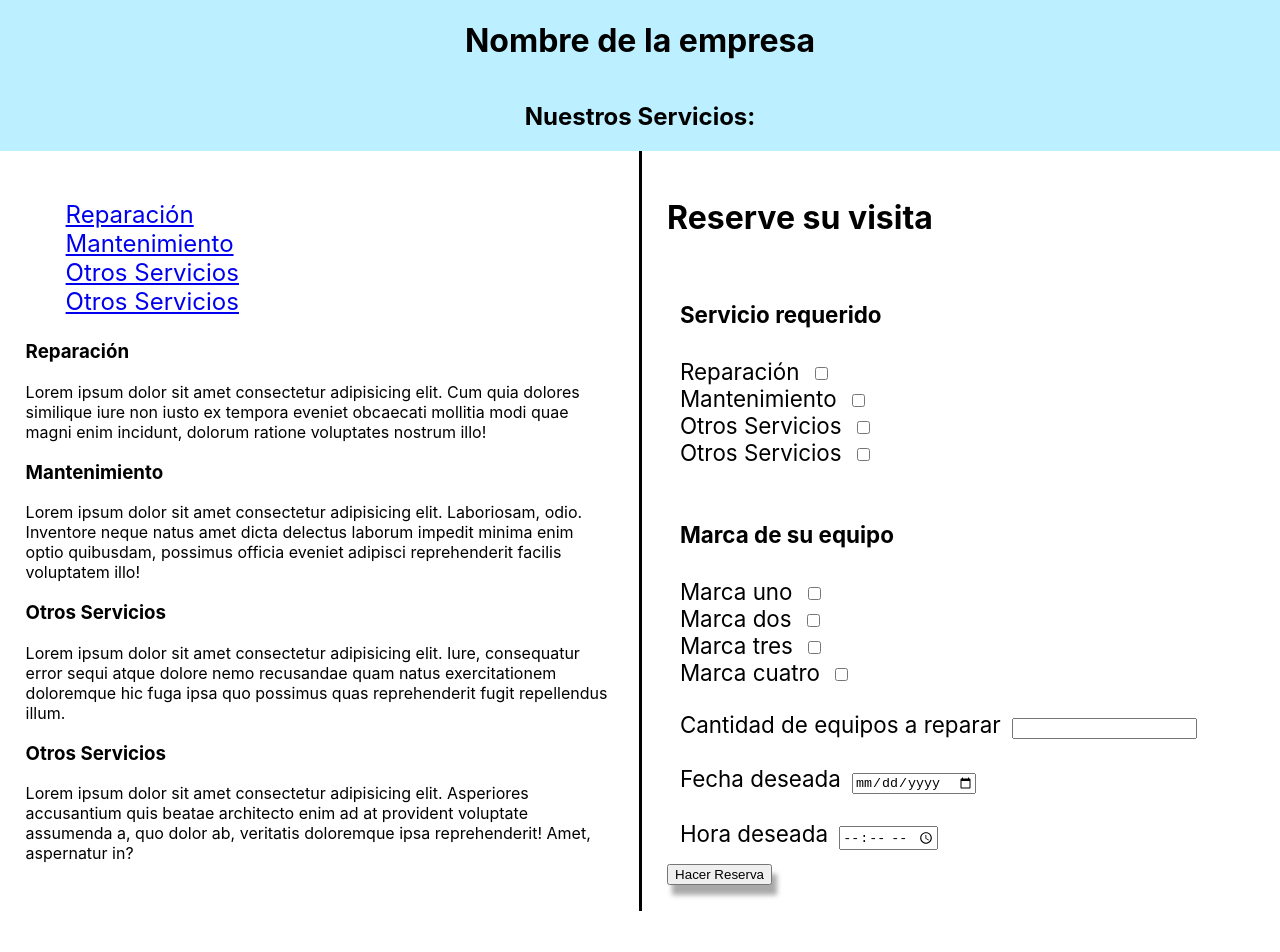
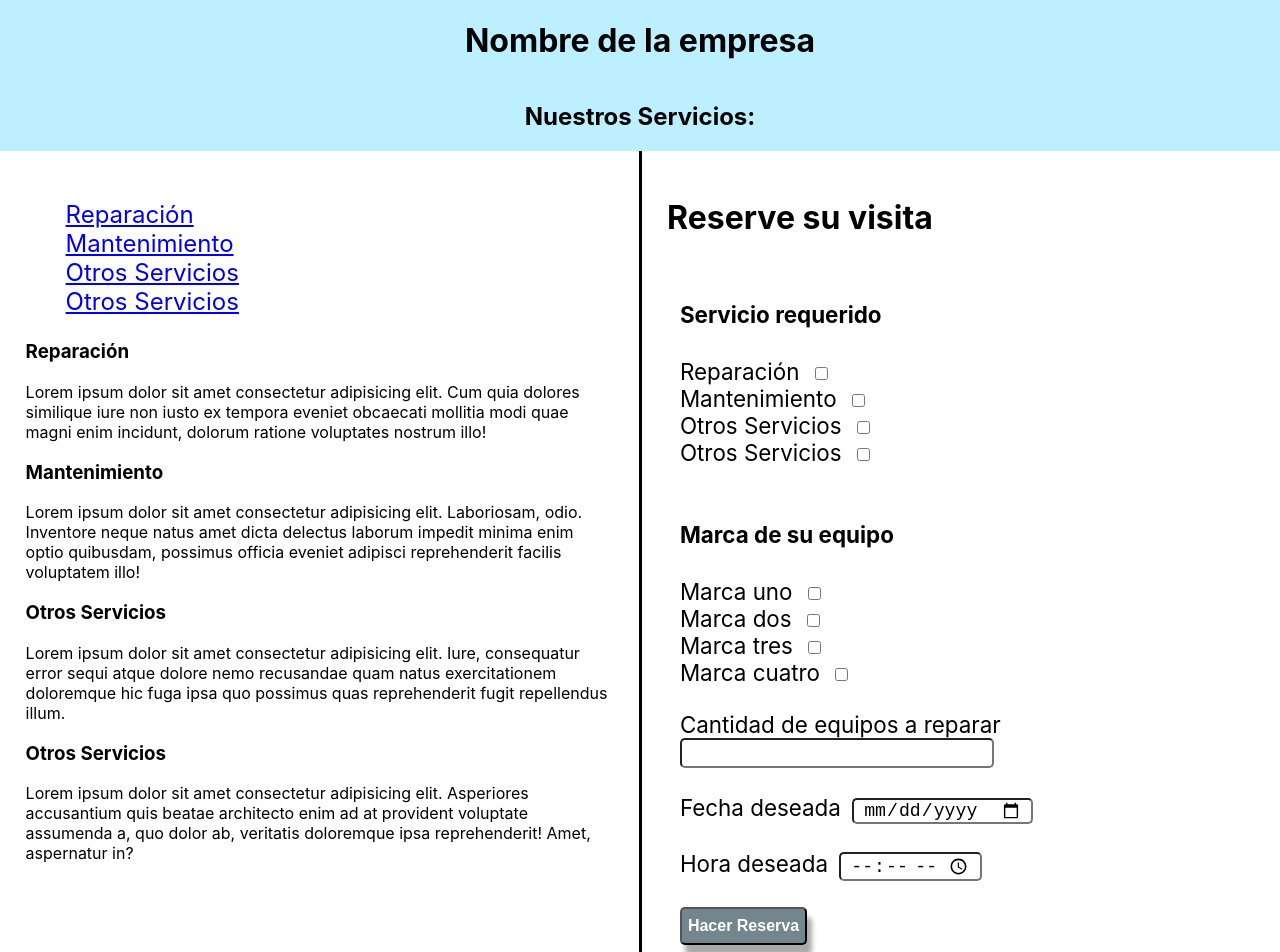
Before and after one commit to pmarin09/aires, a React (Create React App) app: page / in a window 1280 px wide. Shown: the top 952 px of the page. Before the commit the page ends 911 px from the top, so only its background shows below. Built offline with nearby package versions, Linux system fonts and the light colour scheme.

Commit message:
some css changes to form

```diff
--- a/src/App.css
+++ b/src/App.css
@@ -45,7 +45,28 @@ label {
 }
 
 .btn {
+  margin: 1vw;
+  font-size: 1em;
+  font-weight: 600;
+  height: 2.4em;
   box-shadow: 5px 10px 5px darkgray;
+  cursor: pointer;
+  color: white;
+  background-color: rgb(115, 134, 141);
+  border-radius: 5px;
+}
+
+.btn:hover {
+  background-color: rgb(188, 239, 255);
+  color: black;
+}
+
+#cuantos,
+#cuando,
+#hora {
+  border-radius: 5px;
+  padding: 0em 0.5em;
+  font-size: 1em;
 }
 
 @media (max-width: 380px) {
```
